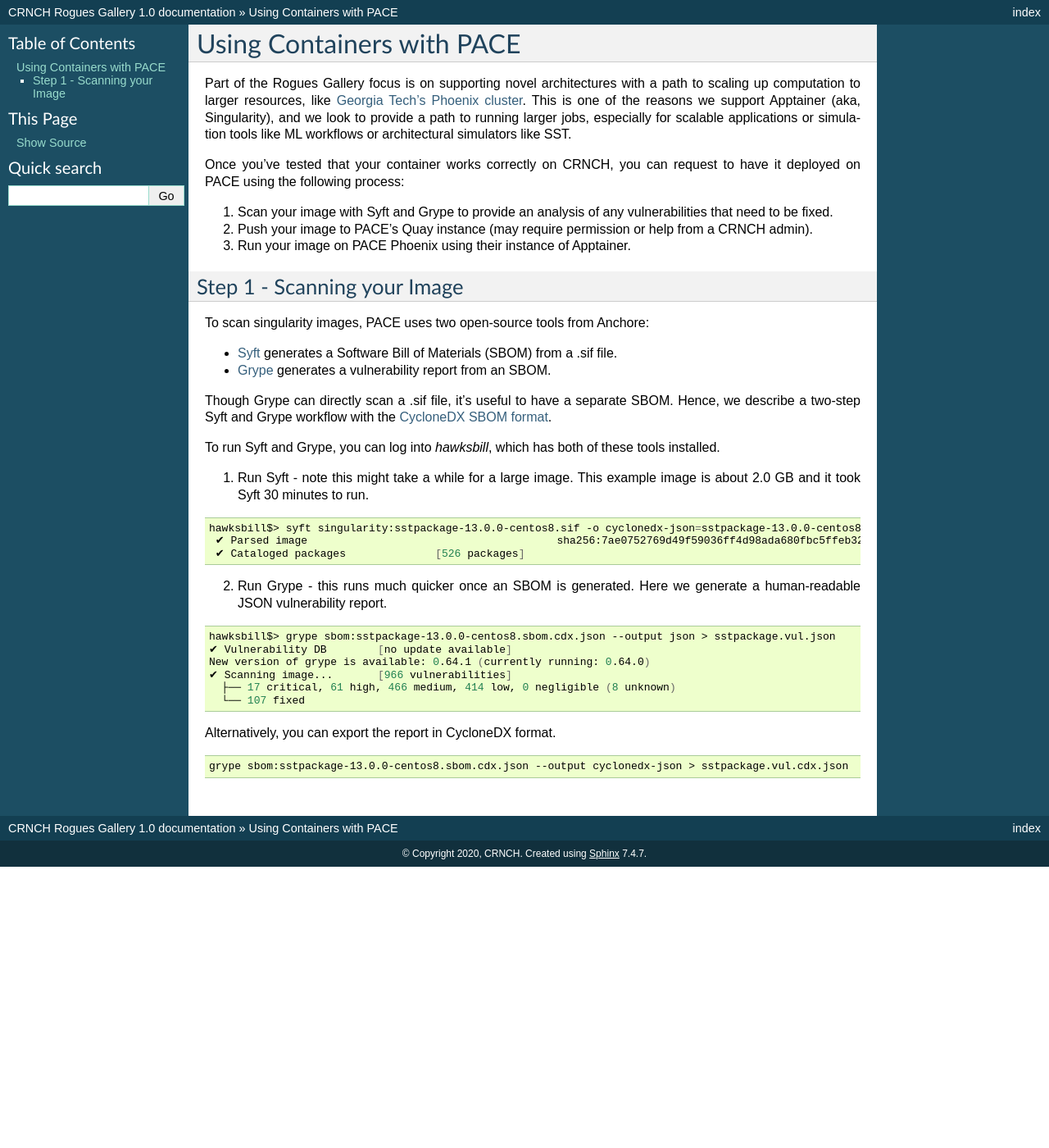
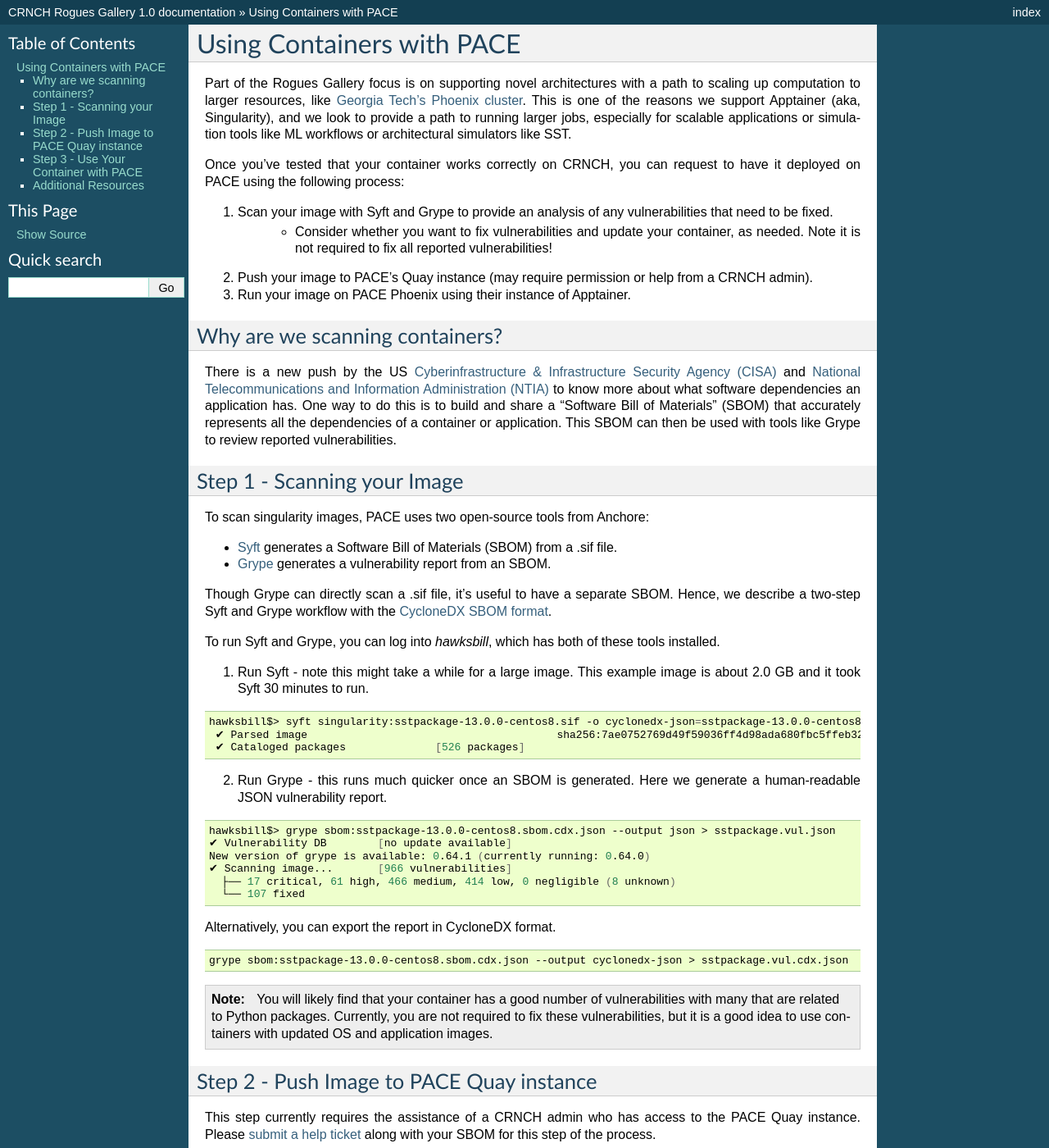
Before and after one commit to gt-crnch-rg/read-the-docs, a Sphinx documentation site: the page built from docs/general/containers/pace-container-migration.rst, in a window 1280 px wide and 1400 px high. Shown: the whole window at 82% size. Built offline with Sphinx 7.4.7, drawn with Linux system fonts in a browser that asks for light colours; pages that are not in the unit, such as notebooks, are missing from menus; some of the changed text lies outside the part shown.

Commit message:
Update pace-container-migration.rst

```diff
--- a/docs/general/containers/pace-container-migration.rst
+++ b/docs/general/containers/pace-container-migration.rst
@@ -7,8 +7,13 @@ Part of the Rogues Gallery focus is on supporting novel architectures with a pat
 Once you've tested that your container works correctly on CRNCH, you can request to have it deployed on PACE using the following process:
 
 1) Scan your image with Syft and Grype to provide an analysis of any vulnerabilities that need to be fixed.
+    - Consider whether you want to fix vulnerabilities and update your container, as needed. Note it is not required to fix all reported vulnerabilities!
 2) Push your image to PACE's Quay instance (may require permission or help from a CRNCH admin).
 3) Run your image on PACE Phoenix using their instance of Apptainer.
+
+Why are we scanning containers?
+-----------------------------
+There is a new push by the US `Cyberinfrastructure & Infrastructure Security Agency (CISA) <https://en.wikipedia.org/wiki/Cybersecurity_and_Infrastructure_Security_Agency>`__ and `National Telecommunications and Information Administration (NTIA) <https://en.wikipedia.org/wiki/National_Telecommunications_and_Information_Administration>`__ to know more about what software dependencies an application has. One way to do this is to build and share a "Software Bill of Materials" (SBOM) that accurately represents all the dependencies of a container or application. This SBOM can then be used with tools like Grype to review reported vulnerabilities.
 
 Step 1 - Scanning your Image
 ----------------------------
@@ -45,3 +50,24 @@ Alternatively, you can export the report in CycloneDX format.
 .. code:: shell
 
   grype sbom:sstpackage-13.0.0-centos8.sbom.cdx.json --output cyclonedx-json > sstpackage.vul.cdx.json
+
+.. note::
+
+  You will likely find that your container has a good number of vulnerabilities with many that are related to Python packages. Currently, you are not required to fix these vulnerabilities, but it is a good idea to use containers with updated OS and application images.
+
+Step 2 - Push Image to PACE Quay instance
+----------------------------
+
+This step currently requires the assistance of a CRNCH admin who has access to the PACE Quay instance. Please `submit a help ticket <https://crnch-rg.cc.gatech.edu/crnch-rg-help/>`__ along with your SBOM for this step of the process.
+
+Step 3 - Use Your Container with PACE
+----------------------------
+
+TBD
+
+Additional Resources
+--------------------
+
+- `Software Bill of Materials - CISA <https://www.cisa.gov/sbom>`__
+- `Sandra Gittlen, "Ultimate Guide to SBOMs", 2022. <https://about.gitlab.com/blog/2022/10/25/the-ultimate-guide-to-sboms/>`__
+- `Vulnerability Exploit eXchange - NTIA summary <https://ntia.gov/files/ntia/publications/vex_one-page_summary.pdf>`__
```
